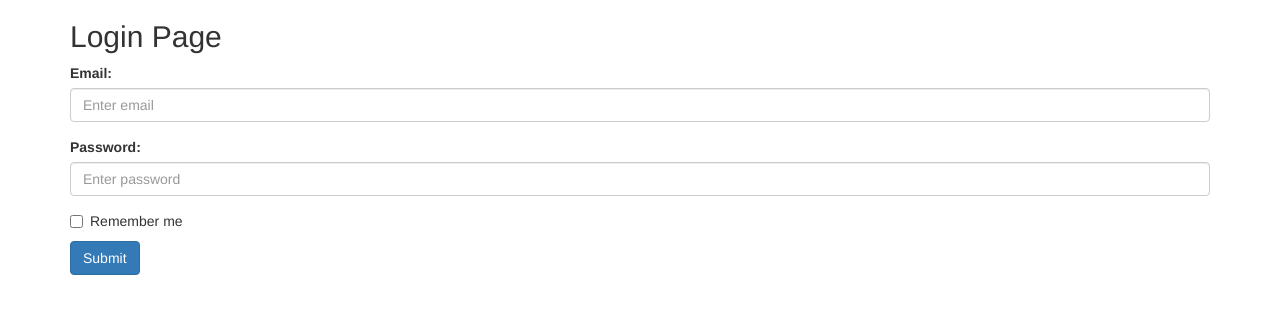
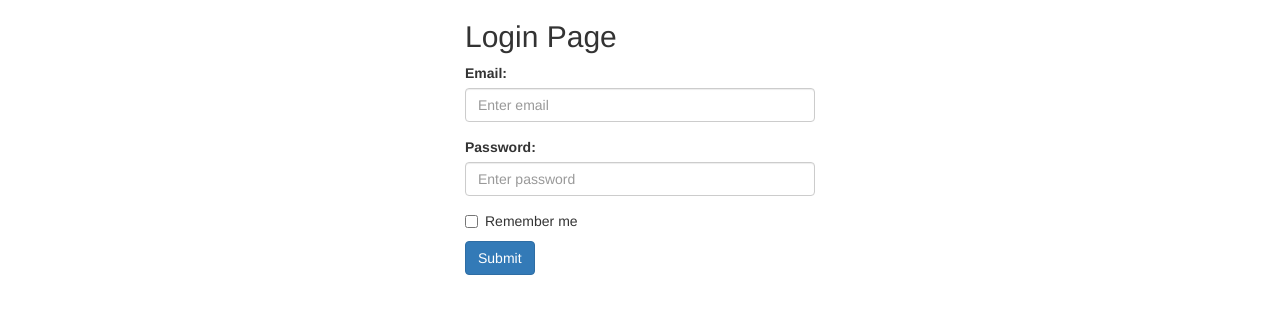
Before and after one commit to monir769/sms, a PHP site: page /login.php in a window 1280 px wide. Shown: the top 314 px of the page. Run offline with PHP 8.4, Linux system fonts and the light colour scheme; some libraries are stand-ins or nearby versions.

Commit message:
Update login.php

```diff
--- a/login.php
+++ b/login.php
@@ -11,6 +11,7 @@
 <body>
 
 <div class="container">
+  <div class="col-sm-6 col-md-4 col-md-offset-4">
     <h2>Login Page</h2>
     <form>
       <div class="form-group">
@@ -27,6 +28,7 @@
       <button type="submit" class="btn btn-primary">Submit</button>
     </form>
   </div>
+</div>
 
 
 </body>
```
Lines whose indentation alone changed are shown as unchanged.
